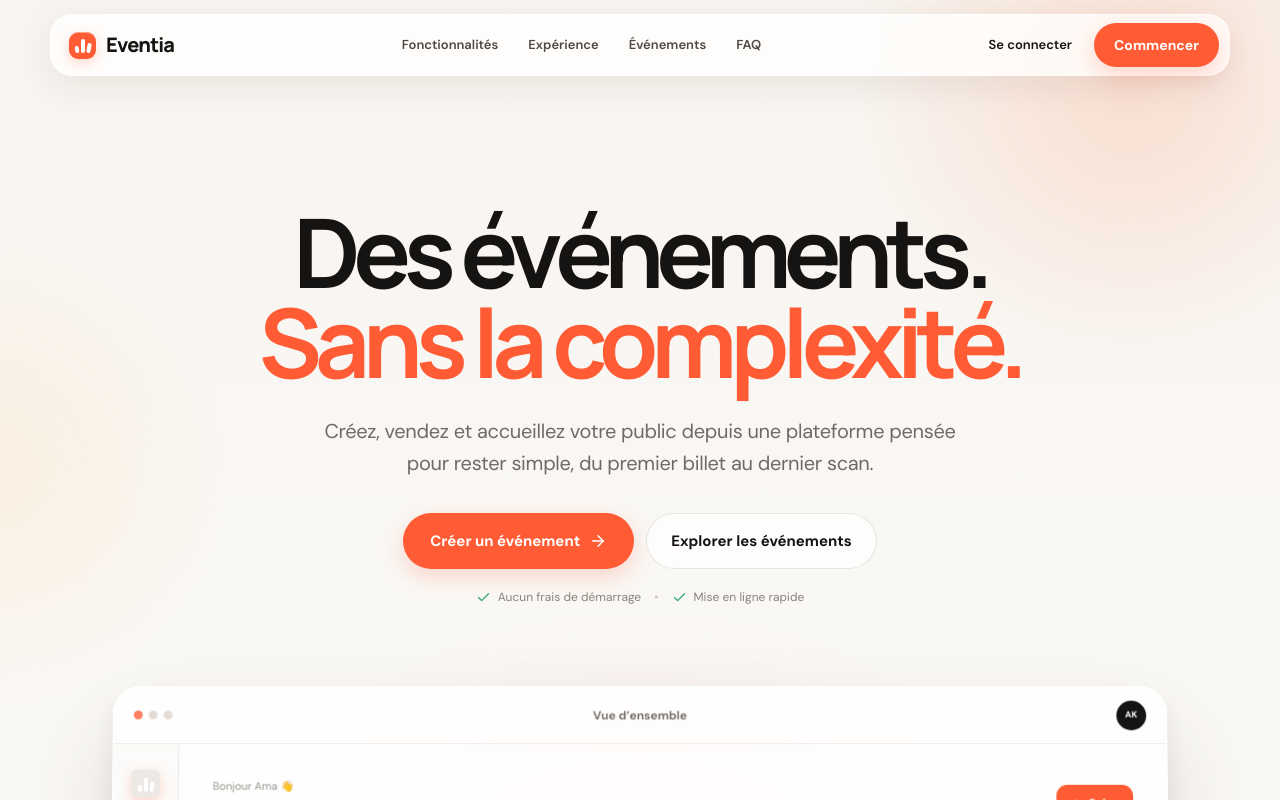
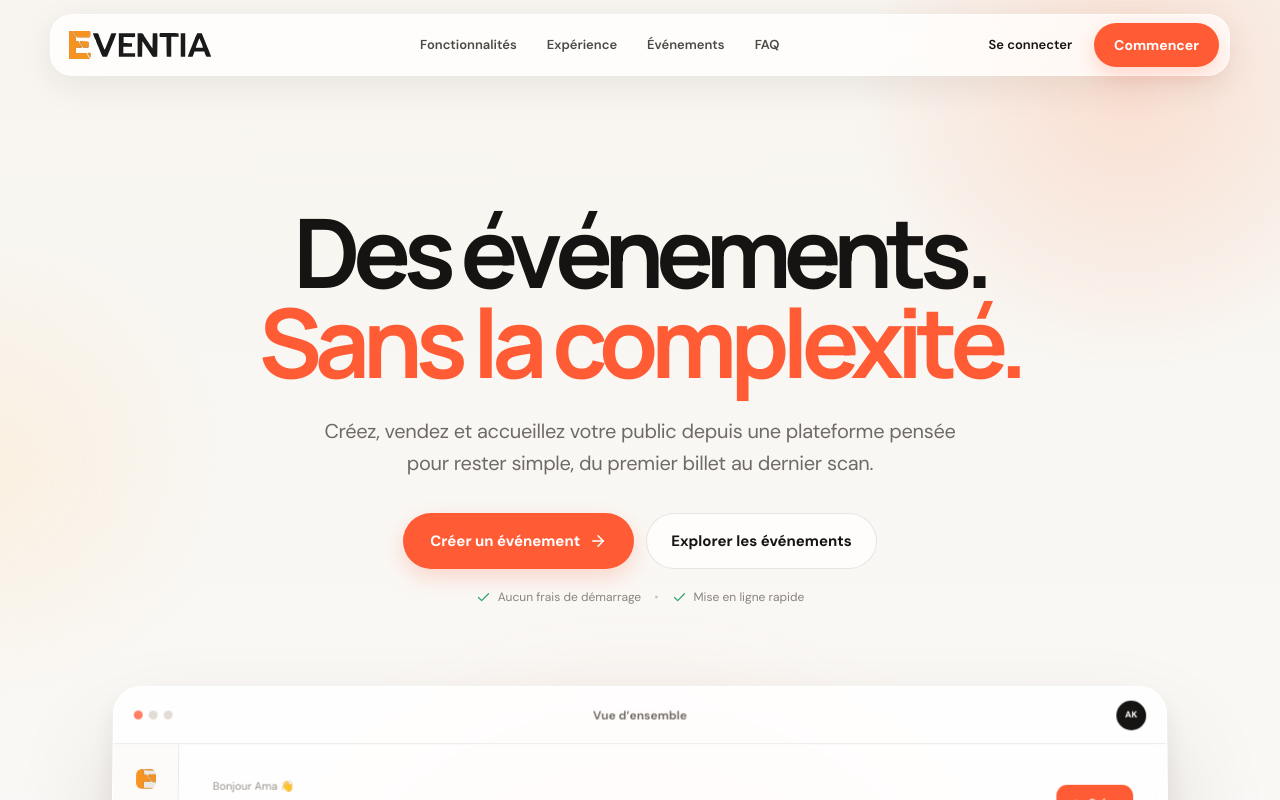
Before and after one commit to Numerum-dev-center/Eventia-web, a React (Vite) app: page / in a window 1280 px wide. Shown: the top 800 px of the page. Built offline with nearby package versions, Linux system fonts and the light colour scheme.

Commit message:
feat: introduce brand identity with SVG logo component and site-wide branding updates

```diff
--- a/index.html
+++ b/index.html
@@ -2,7 +2,7 @@
 <html lang="fr">
   <head>
     <meta charset="UTF-8" />
-    <link rel="icon" type="image/svg+xml" href="/favicon.svg" />
+    <link rel="icon" type="image/svg+xml" href="/eventia-logo.svg" />
     <meta name="viewport" content="width=device-width, initial-scale=1.0" />
     <meta name="description" content="Eventia simplifie la création, la billetterie et la gestion de vos événements." />
     <meta name="theme-color" content="#fbfaf8" />
--- a/src/components/auth/AuthShell.jsx
+++ b/src/components/auth/AuthShell.jsx
@@ -1,13 +1,13 @@
 import { ArrowLeft, ShieldCheck } from "lucide-react";
 import { Link } from "react-router-dom";
 import eventImage from "../../assets/organizer/im-land.jpg";
+import BrandLogo from "../brand/BrandLogo";
 import "../../styles/auth.css";
 
 export function AuthBrand() {
   return (
     <Link className="auth-brand" to="/" aria-label="Eventia, retour à l’accueil">
-      <span className="auth-brand-mark" aria-hidden="true"><i /><i /><i /></span>
-      <span>Eventia</span>
+      <BrandLogo className="auth-brand-logo" />
     </Link>
   );
 }
--- /dev/null
+++ b/src/components/brand/BrandLogo.jsx
@@ -0,0 +1,9 @@
+function BrandLogo({ className = "", iconOnly = false, alt = "Eventia" }) {
+  return (
+    <span className={`eventia-logo ${iconOnly ? "eventia-logo--icon" : ""} ${className}`}>
+      <img src="/eventia-logo.svg" alt={alt} />
+    </span>
+  );
+}
+
+export default BrandLogo;
--- a/src/components/landing/Footer.jsx
+++ b/src/components/landing/Footer.jsx
@@ -1,4 +1,5 @@
 import { Link } from "react-router-dom";
+import BrandLogo from "../brand/BrandLogo";
 
 
 import {
@@ -64,10 +65,9 @@ function Footer() {
 
             <Link
               to="/"
-              className="inline-flex items-center gap-2 text-2xl font-bold text-gray-900"
+              className="inline-flex items-center"
             >
-              <span className="flex h-8 w-8 items-center justify-center rounded-lg bg-orange-500 text-white text-sm">●</span>
-              Eventia
+              <BrandLogo className="landing-footer-logo" />
             </Link>
 
 
--- a/src/components/landing/NavBar.jsx
+++ b/src/components/landing/NavBar.jsx
@@ -1,8 +1,9 @@
 import { useState } from "react";
 import { Link } from "react-router-dom";
-import { Menu, Sparkles, X } from "lucide-react";
+import { Menu, X } from "lucide-react";
 
 import Button from "../ui/Button";
+import BrandLogo from "../brand/BrandLogo";
 
 function NavBar() {
   const [isOpen, setIsOpen] = useState(false);
@@ -44,12 +45,9 @@ function NavBar() {
 
         <Link
           to="/"
-          className="flex items-center gap-2 text-2xl font-bold text-white"
+          className="flex items-center rounded-xl bg-white px-3 py-2"
         >
-          <span className="flex h-8 w-8 items-center justify-center rounded-lg bg-orange-500">
-            <Sparkles size={18} className="text-white" />
-          </span>
-          Eventia
+          <BrandLogo className="landing-nav-logo" />
         </Link>
 
         {/* Desktop */}
--- a/src/components/layout/Sidebar.jsx
+++ b/src/components/layout/Sidebar.jsx
@@ -3,6 +3,7 @@ import { NavLink, useLocation, useNavigate } from "react-router-dom";
 import { ChevronDown, ChevronLeft, ChevronRight, LogOut, PanelLeftClose, PanelLeftOpen, X } from "lucide-react";
 import { logout } from "../../services/authSession";
 import { logoutApi } from "../../services/authService";
+import BrandLogo from "../brand/BrandLogo";
 
 function Sidebar({ title = "Eventia", menuItems = [], mobileOpen = false, onMobileClose }) {
   const location = useLocation();
@@ -22,8 +23,8 @@ function Sidebar({ title = "Eventia", menuItems = [], mobileOpen = false, onMobi
     <aside className={`db-sidebar ${collapsed ? "is-collapsed" : ""} ${mobileOpen ? "is-mobile-open" : ""}`}>
       <div className="db-sidebar-head">
         <NavLink to={workspace === "Administration" ? "/admin/dashboard" : "/organizer/dashboard"} className="db-logo" onClick={closeMobile}>
-          <span className="db-logo-mark" aria-hidden="true"><i /><i /><i /></span>
-          {!collapsed && <span><strong>Eventia</strong><small>{workspace}</small></span>}
+          <BrandLogo className="eventia-logo--sidebar" iconOnly={collapsed} />
+          {!collapsed && <span><small>{workspace}</small></span>}
         </NavLink>
         <button className="db-mobile-close" type="button" onClick={closeMobile} aria-label="Fermer le menu"><X size={20} /></button>
       </div>
--- a/src/pages/HomePage.jsx
+++ b/src/pages/HomePage.jsx
@@ -3,14 +3,13 @@
 import "tailwindcss";
 
 import { Link } from "react-router-dom";
+import BrandLogo from "../components/brand/BrandLogo";
 
 function HomePage() {
   return (
     <div className="min-h-screen bg-gradient-to-br from-indigo-600 via-purple-600 to-pink-500">
       <nav className="flex justify-between items-center p-6 max-w-7xl mx-auto">
-        <h1 className="text-3xl font-bold text-white">
-          Eventia
-        </h1>
+        <Link to="/" className="rounded-xl bg-white px-3 py-2"><BrandLogo /></Link>
 
         <div className="flex gap-4">
           <Link
--- a/src/pages/LandingPage.jsx
+++ b/src/pages/LandingPage.jsx
@@ -10,7 +10,6 @@ import {
   QrCode,
   Search,
   ShieldCheck,
-  Sparkles,
   Ticket,
   Users,
   X,
@@ -21,6 +20,7 @@ import conference from "../assets/landing/events/conference.jpg";
 import festival from "../assets/landing/events/festival.jpg";
 import heroDashboard from "../assets/landing/hero-dashboard.jpg";
 import "../styles/landing.css";
+import BrandLogo from "../components/brand/BrandLogo";
 
 const navItems = [
   { label: "Fonctionnalités", href: "#fonctionnalites" },
@@ -76,16 +76,6 @@ const faqs = [
   },
 ];
 
-function BrandMark() {
-  return (
-    <span className="brand-mark" aria-hidden="true">
-      <span />
-      <span />
-      <span />
-    </span>
-  );
-}
-
 function LandingPage() {
   const navigate = useNavigate();
   const [menuOpen, setMenuOpen] = useState(false);
@@ -102,8 +92,7 @@ function LandingPage() {
       <header className="site-header">
         <div className="nav-shell">
           <Link className="brand" to="/" aria-label="Eventia, accueil">
-            <BrandMark />
-            <span>Eventia</span>
+            <BrandLogo className="landing-brand-logo" />
           </Link>
 
           <nav className="desktop-nav" aria-label="Navigation principale">
@@ -191,7 +180,7 @@ function LandingPage() {
               </div>
               <div className="dashboard-body">
                 <aside className="mini-sidebar">
-                  <BrandMark />
+                  <BrandLogo iconOnly />
                   <span className="active" />
                   <span />
                   <span />
@@ -317,7 +306,7 @@ function LandingPage() {
             <div className="phone-frame">
               <div className="phone-island" />
               <div className="phone-screen">
-                <div className="mobile-top"><BrandMark /><span>Mon billet</span><i>•••</i></div>
+                <div className="mobile-top"><BrandLogo iconOnly /><span>Mon billet</span><i>•••</i></div>
                 <img src={concert} alt="Concert sous les lumières de scène" />
                 <div className="mobile-event-copy"><small>15 AOÛT · 19:30</small><h3>Concert<br />Live</h3><p>Lomé, Togo</p></div>
                 <div className="mobile-ticket"><div><QrCode size={64} /><span><small>ADMISSION</small><strong>PASS STANDARD</strong><em>EVT-2048-AL</em></span></div><p>Présentez ce code à l’entrée</p></div>
@@ -377,7 +366,7 @@ function LandingPage() {
 
       <footer className="site-footer">
         <div className="footer-main">
-          <div><Link className="brand" to="/"><BrandMark /><span>Eventia</span></Link><p>Créer. Rassembler.<br />Faire vivre.</p></div>
+          <div><Link className="brand" to="/"><BrandLogo className="landing-brand-logo" /></Link><p>Créer. Rassembler.<br />Faire vivre.</p></div>
           <div><strong>Produit</strong><a href="#fonctionnalites">Fonctionnalités</a><a href="#experience">Expérience</a><Link to="/events">Événements</Link></div>
           <div><strong>Compte</strong><Link to="/register">Créer un compte</Link><Link to="/login">Se connecter</Link><a href="#faq">Aide</a></div>
           <div><strong>Légal</strong><a href="#">Confidentialité</a><a href="#">Conditions</a><a href="#">Mentions légales</a></div>
--- a/src/styles/auth.css
+++ b/src/styles/auth.css
@@ -24,6 +24,7 @@
 .auth-ambient--two { width: 500px; height: 500px; bottom: -280px; left: -190px; background: radial-gradient(circle, rgba(255, 195, 117, .16), transparent 68%); }
 .auth-topbar { position: absolute; z-index: 5; top: 0; left: 0; right: 0; height: 86px; padding: 0 max(24px, calc((100vw - 1240px) / 2)); display: flex; align-items: center; justify-content: space-between; }
 .auth-brand { display: inline-flex; align-items: center; gap: 10px; font: 800 20px/1 "Manrope", sans-serif; letter-spacing: -.04em; }
+.auth-brand-logo { width: 148px; height: 31px; }
 .auth-brand-mark { width: 28px; height: 28px; padding: 6px 5px; display: inline-flex; align-items: flex-end; justify-content: center; gap: 2px; color: white; border-radius: 9px; background: var(--auth-orange); box-shadow: inset 0 1px rgba(255,255,255,.4), 0 5px 14px rgba(255,92,53,.25); }
 .auth-brand-mark i { width: 4px; display: block; border-radius: 4px; background: currentColor; }
 .auth-brand-mark i:nth-child(1) { height: 7px; transform: rotate(-10deg); }
--- a/src/styles/dashboard.css
+++ b/src/styles/dashboard.css
@@ -17,7 +17,10 @@
 .db-sidebar { position: relative; z-index: 40; width: 258px; height: 100vh; flex: 0 0 auto; padding: 16px 13px; display: flex; flex-direction: column; color: white; background: #191716; border-right: 1px solid rgba(255,255,255,.05); transition: width .28s ease, transform .28s ease; }
 .db-sidebar.is-collapsed { width: 82px; }
 .db-sidebar-head { height: 57px; display: flex; align-items: center; justify-content: space-between; padding: 0 8px 0 7px; }
-.db-logo { min-width: 0; display: flex; align-items: center; gap: 10px; }
+.db-logo { min-width: 0; display: flex; align-items: center; gap: 9px; }
+.eventia-logo--sidebar { width: 145px; height: 38px; padding: 6px 9px; border-radius: 11px; background: white; box-shadow: 0 8px 22px rgba(0,0,0,.2); }
+.eventia-logo--sidebar.eventia-logo--icon { width: 38px; height: 38px; padding: 5px; }
+.eventia-logo--sidebar.eventia-logo--icon img { width: 181px; height: 36px; }
 .db-logo-mark { width: 31px; height: 31px; flex: 0 0 auto; padding: 7px 6px; display: inline-flex; align-items: flex-end; justify-content: center; gap: 2px; color: white; border-radius: 10px; background: var(--db-orange); box-shadow: inset 0 1px rgba(255,255,255,.36), 0 8px 18px rgba(255,92,53,.2); }
 .db-logo-mark i { width: 4px; display: block; border-radius: 4px; background: currentColor; }
 .db-logo-mark i:nth-child(1) { height: 7px; transform: rotate(-9deg); }
--- a/src/styles/landing.css
+++ b/src/styles/landing.css
@@ -26,6 +26,9 @@
 .site-header { position: fixed; z-index: 50; top: 14px; left: 0; right: 0; padding: 0 22px; }
 .nav-shell { width: min(1180px, 100%); min-height: 62px; margin: auto; padding: 8px 10px 8px 18px; display: flex; align-items: center; justify-content: space-between; border: 1px solid rgba(255,255,255,.72); border-radius: 22px; background: rgba(255,255,255,.78); box-shadow: 0 10px 35px rgba(38,29,19,.08); backdrop-filter: blur(24px) saturate(160%); -webkit-backdrop-filter: blur(24px) saturate(160%); }
 .brand { display: inline-flex; align-items: center; gap: 10px; font: 800 20px/1 "Manrope", sans-serif; letter-spacing: -.04em; }
+.landing-brand-logo { width: 145px; height: 31px; }
+.landing-nav-logo { width: 132px; height: 27px; }
+.landing-footer-logo { width: 150px; height: 32px; }
 .brand-mark { width: 27px; height: 27px; display: inline-flex; align-items: flex-end; justify-content: center; gap: 2px; padding: 6px 5px; border-radius: 9px; color: white; background: var(--ev-orange); box-shadow: inset 0 1px rgba(255,255,255,.4), 0 4px 12px rgba(255,92,53,.24); }
 .brand-mark span { width: 4px; border-radius: 4px; background: currentColor; }
 .brand-mark span:nth-child(1) { height: 7px; transform: rotate(-10deg); }
--- a/src/styles/tailwind.css
+++ b/src/styles/tailwind.css
@@ -22,3 +22,31 @@ body {
 body {
   font-family: "Inter", sans-serif;
 }
+
+.eventia-logo {
+  width: 142px;
+  height: 34px;
+  display: inline-flex;
+  align-items: center;
+  overflow: hidden;
+  flex: 0 0 auto;
+}
+
+.eventia-logo img {
+  width: 100%;
+  height: auto;
+  display: block;
+}
+
+.eventia-logo--icon {
+  width: 32px;
+  height: 32px;
+}
+
+.eventia-logo--icon img {
+  width: 161px;
+  max-width: none;
+  height: 32px;
+  object-fit: contain;
+  object-position: left center;
+}
```
Also changed, not shown: public/eventia-logo.svg (added).
